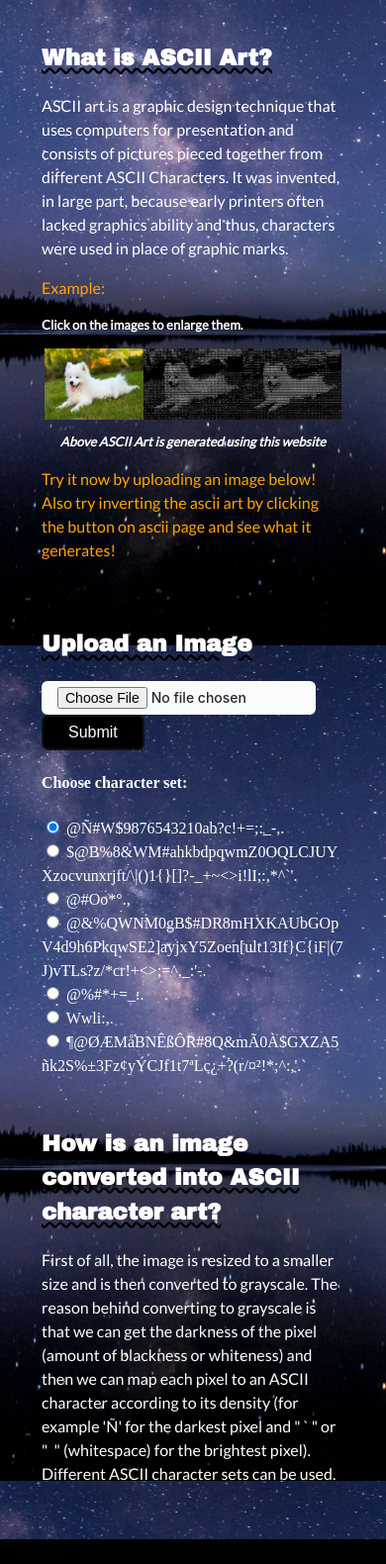
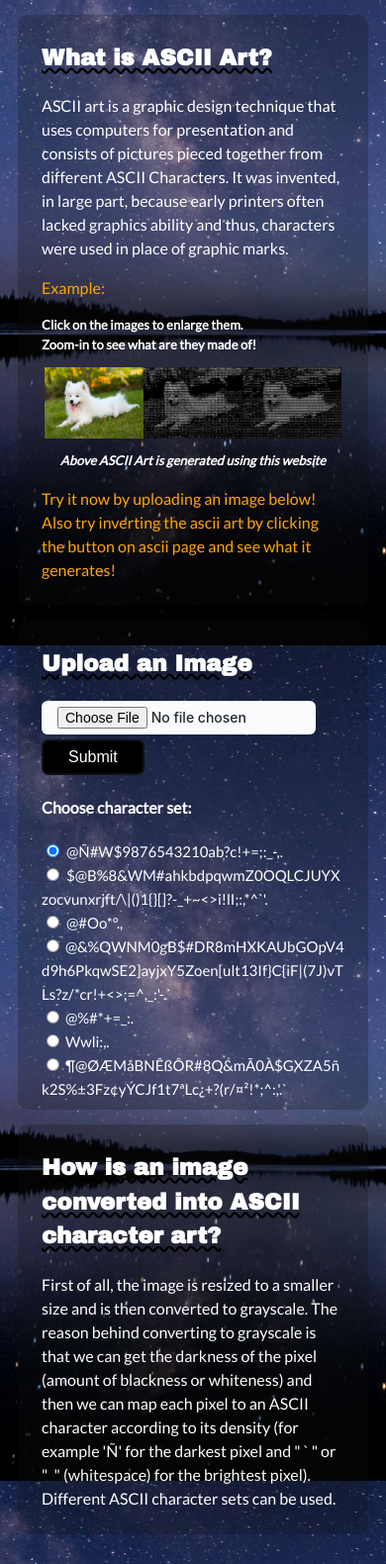
Before and after one commit to AyushShahh/synascie, a Flask app: page / in a window 390 px wide. Shown: the part 192-1772 px from the top of the page at 99% size. Before the commit the page ends 1747 px from the top, so only its background shows below. Run offline with Flask 2, Linux system fonts and the light colour scheme; some libraries are stand-ins or nearby versions.

Commit message:
improvise the look

```diff
--- a/static/styles.css
+++ b/static/styles.css
@@ -14,16 +14,15 @@ body {
     line-height: 1.5;
     margin: 0;
     text-align: left;
-    /* overflow: overlay; */
 }
 
 .art {
-    width: 80%;
+    width: 90%;
     margin: 0 auto;
-    margin-top: 30px;
+    margin-top: 10px;
     background-color: #000;
     padding: 5px;
-    font-size: 7.5pt;
+    font-size: 3px;
     line-height: 0pt;
     text-align: center;
     font-family: 'Courier';
@@ -96,7 +95,7 @@ body {
     font-size: 15px;
 }
 
-.section p, .header h4, .section h3 {
+.section p, .header h4, .section h3, .radio, .section h4 {
     font-family: 'Lato', sans-serif;
 }
 
@@ -182,6 +181,7 @@ input[type=radio], img, button, #file {
         width: 85%;
         padding: 0.5rem 1.5rem;
         word-wrap: break-word;
+        background-color: rgba(19, 19, 19, 0.25);
     }
 
     .upload {
@@ -193,7 +193,11 @@ input[type=radio], img, button, #file {
         padding: 2rem 1rem;
     }
 
-    .align img {
+    #error {
+        width: 300px !important;
+    }
+
+    .section img {
         width: 100px;
         height: auto;
     }
@@ -201,4 +205,12 @@ input[type=radio], img, button, #file {
     #file {
         width: 80%;
     }
+
+    .button {
+        margin-top: 5px;
+    }
+
+    .radio {
+        font-size: 15px;
+    }
 }
--- a/templates/index.html
+++ b/templates/index.html
@@ -23,7 +23,7 @@
                 different ASCII Characters. It was invented, in large part, because early printers often lacked graphics ability and
                 thus, characters were used in place of graphic marks.<br>
                 <p class="orange">Example:</p>
-                <h3>Click on the images to enlarge them.</h3>
+                <h3>Click on the images to enlarge them.<br>Zoom-in to see what are they made of!</h3>
                 <div class="align">
                     <img data-enlargeable src="/static/dog.jpg" height="250">
                     <img data-enlargeable src="/static/asciidog.JPG" height="250">
@@ -37,16 +37,17 @@
         <div class="section upload">
             <h2>Upload an Image</h2>
             <form action="/" method="post" enctype="multipart/form-data">
-                <input type="file" name="file" id="file" accept="image/png, image/jpg, image/jpeg"> &nbsp;
+                <input id="browser-resolution" type="hidden" name="resolution" value="">
+                <input type="file" name="file" id="file" accept="image/png, image/jpg, image/jpeg, image/heic, image/heif"> &nbsp;
                 <button type="submit" class="button">Submit</button>
                 <h4>Choose character set:</h4>
-                <input name="density" type="radio" value="0" checked> @Ñ#W$9876543210ab?c!+=;:_-,.<br>
-                <input name="density" type="radio" value="4"> $@B%8&WM#ahkbdpqwmZ0OQLCJUYXzocvunxrjft/\|()1{}[]?-_+~<>i!lI;:,*^`'.<br>
-                <input name="density" type="radio" value="5"> @#Oo*°.,<br>
-                <input name="density" type="radio" value="2"> @&%QWNM0gB$#DR8mHXKAUbGOpV4d9h6PkqwSE2]ayjxY5Zoen[ult13If}C{iF|(7J)vTLs?z/*cr!+<>;=^,_:'-.`<br>
-                <input name="density" type="radio" value="3"> @%#*+=_:.<br>
-                <input name="density" type="radio" value="1"> Wwli:,.<br>
-                <input name="density" type="radio" value="6"> ¶@ØÆMåBNÊßÔR#8Q&mÃ0À$GXZA5ñk2S%±3Fz¢yÝCJf1t7ªLc¿+?(r/¤²!*;^:,'.`<br>
+                <input name="density" type="radio" value="0" checked> <span class="radio">@Ñ#W$9876543210ab?c!+=;:_-,.</span><br>
+                <input name="density" type="radio" value="4"> <span class="radio">$@B%8&WM#ahkbdpqwmZ0OQLCJUYXzocvunxrjft/\|()1{}[]?-_+~<>i!lI;:,*^`'.</span><br>
+                <input name="density" type="radio" value="5"> <span class="radio">@#Oo*°.,<br>
+                <input name="density" type="radio" value="2"> <span class="radio">@&%QWNM0gB$#DR8mHXKAUbGOpV4d9h6PkqwSE2]ayjxY5Zoen[ult13If}C{iF|(7J)vTLs?z/*cr!+<>;=^,_:'-.`</span><br>
+                <input name="density" type="radio" value="3"> <span class="radio">@%#*+=_:.</span><br>
+                <input name="density" type="radio" value="1"> <span class="radio">Wwli:,.</span><br>
+                <input name="density" type="radio" value="6"> <span class="radio">¶@ØÆMåBNÊßÔR#8Q&mÃ0À$GXZA5ñk2S%±3Fz¢yÝCJf1t7ªLc¿+?(r/¤²!*;^:,'.`</span><br>
             </form>
         </div>
 
```
